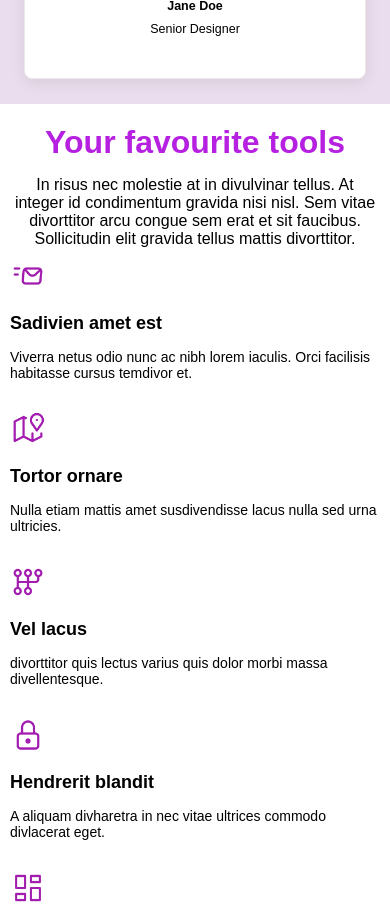
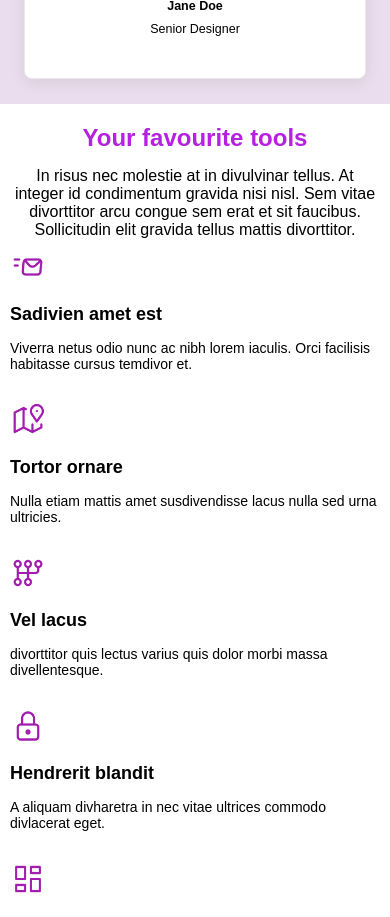
Before and after one commit to Shubham-kumawat/uplift, a React (Vite) app: page / in a window 390 px wide. Shown: the part 3400-4317 px from the top of the page. Built offline with nearby package versions, Linux system fonts and the light colour scheme.

Commit message:
font size updated

```diff
--- a/src/components/Section3.css
+++ b/src/components/Section3.css
@@ -85,7 +85,7 @@
 }
 @media (max-width: 768px) {
   .upper h1 {
-    font-size: 2.5rem;
+    font-size: 2rem;
   }
 
   .upper p {
@@ -112,7 +112,7 @@
 
 @media (max-width: 480px) {
   .upper h1 {
-    font-size: 2rem;
+    font-size: 1.5;
   }
 
   .upper p {
--- a/src/components/Section4.css
+++ b/src/components/Section4.css
@@ -80,7 +80,7 @@
 
 @media (max-width: 768px) {
   .section4 h1 {
-    font-size: 2.5rem;
+    font-size:2rem;
   }
 
   .left-arrow,
@@ -114,7 +114,7 @@
 
 @media (max-width: 480px) {
   .section4 h1 {
-    font-size: 2rem;
+    font-size: 1.5;
   }
 
   .left-arrow,
--- a/src/components/Section5.css
+++ b/src/components/Section5.css
@@ -60,7 +60,7 @@
   }
 
   .section5 h1 {
-    font-size: 2.2rem;
+    font-size: 2rem;
   }
 
   .crd-title {
@@ -78,7 +78,7 @@
   }
 
   .section5 h1 {
-    font-size: 32px;
+    font-size: 1.5em;
     margin-bottom: 15px;
   }
 
--- a/src/components/Section6.css
+++ b/src/components/Section6.css
@@ -63,7 +63,7 @@ background-color: white;
 
 @media (max-width: 768px) {
   .section6 h2 {
-    font-size: 2.2rem;
+    font-size: 2rem;
   }
 
   .faq-container {
@@ -83,7 +83,7 @@ background-color: white;
 
 @media (max-width: 480px) {
   .section6 h2 {
-    font-size: 2rem;
+    font-size: 1.5;
   }
 
   .section6 p {
```
